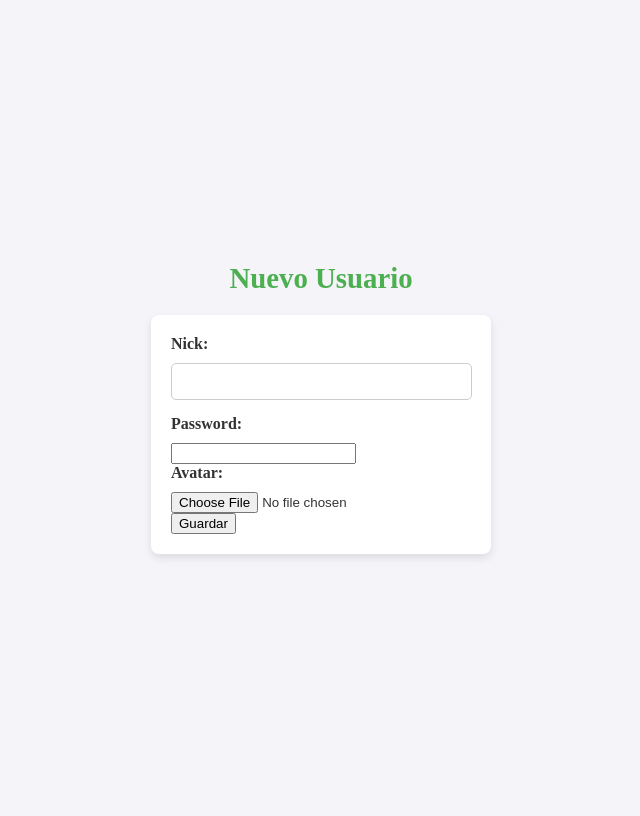
After one commit to plaazaa03/FormularioBD, a PHP site: page /registro.php in a window 1280 px wide. The commit adds this page. Shown: the whole page, without its empty margins (319-959 px from the left). Run offline with PHP 8.4, Linux system fonts and the light colour scheme; data that the repository does not hold is empty.

Commit message:
Comenzando parte del login y registro de usuario

```diff
--- /dev/null
+++ b/registro.php
@@ -0,0 +1,39 @@
+<!DOCTYPE html>
+<html></html>
+<head>
+    <title>Registro de nuevos usuarios</title>
+    <meta charset="UTF-8">
+    <link rel="stylesheet" type="text/css" media="screen" href="micss.css">
+</head>
+<body>
+    <?php
+    $nick = $_POST['nick'];
+    $password = $_POST['password'];
+    $avatar = $_FILES['avatar'];
+
+    if (isset($_POST['guardar'])) {
+
+    }
+    ?>
+
+    <header>
+        <h1>Nuevo Usuario</h1>
+    </header>
+
+    <main>
+      <!-- Este formulario acepta imagenes y compartir ficheros -->
+        <form method="post" action="?" enctype="multipart/form-data">
+            <label for="nick">Nick:</label>
+            <input type="text" name="nick" id="nick" required>
+
+            <label for="password">Password:</label>
+            <input type="password" name="password" id="password" required>
+
+            <label for="avatar">Avatar:</label>
+            <input type="file" name="avatar" id="avatar">
+
+            <input type="submit" value="Guardar" name="guardar">
+        </form>
+    </main>
+</body>
+</html>
```
Also changed, not shown: Login.php (added, +28 -0 lines), UsuarioService.php (+11 -0 lines).
